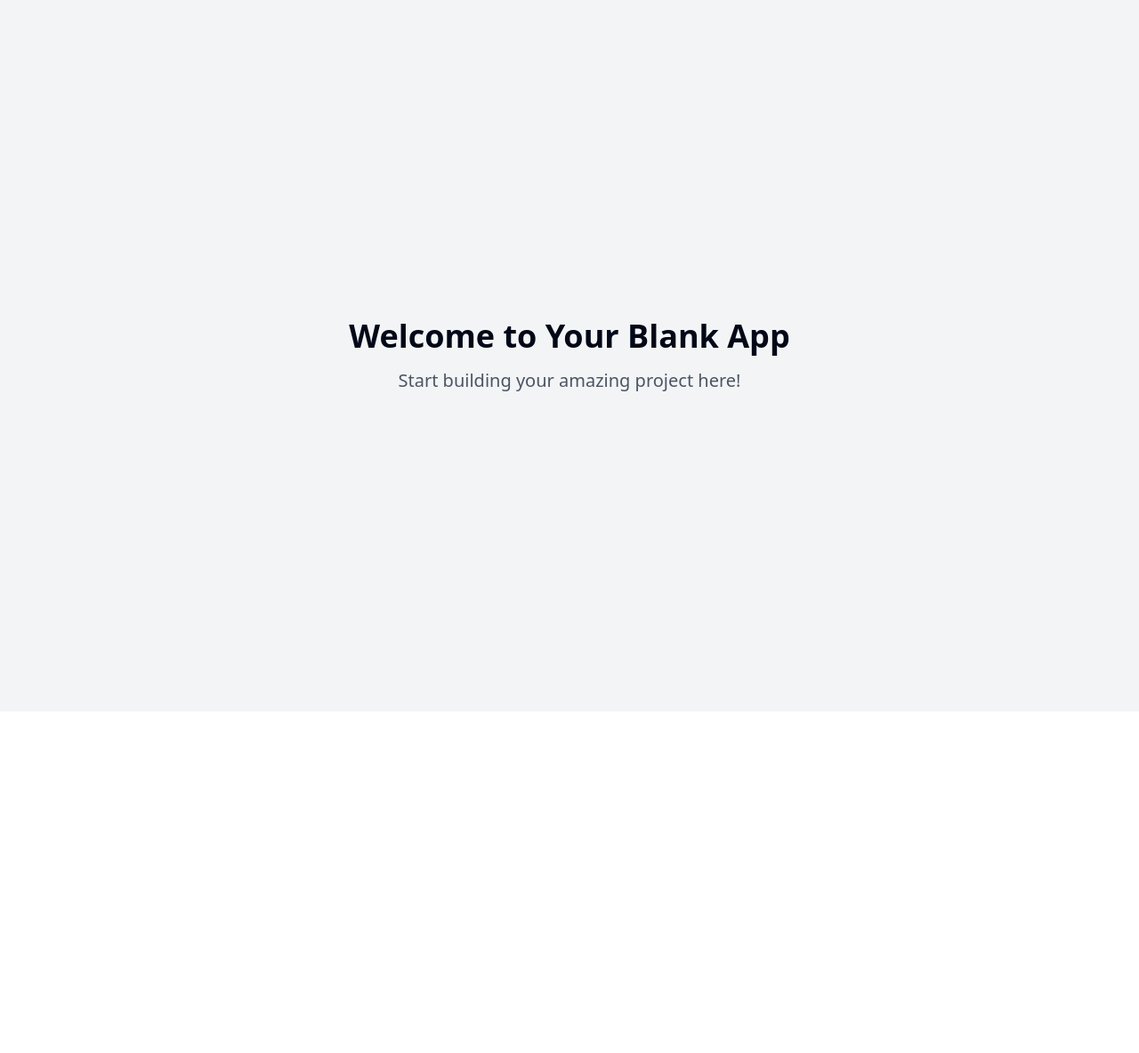
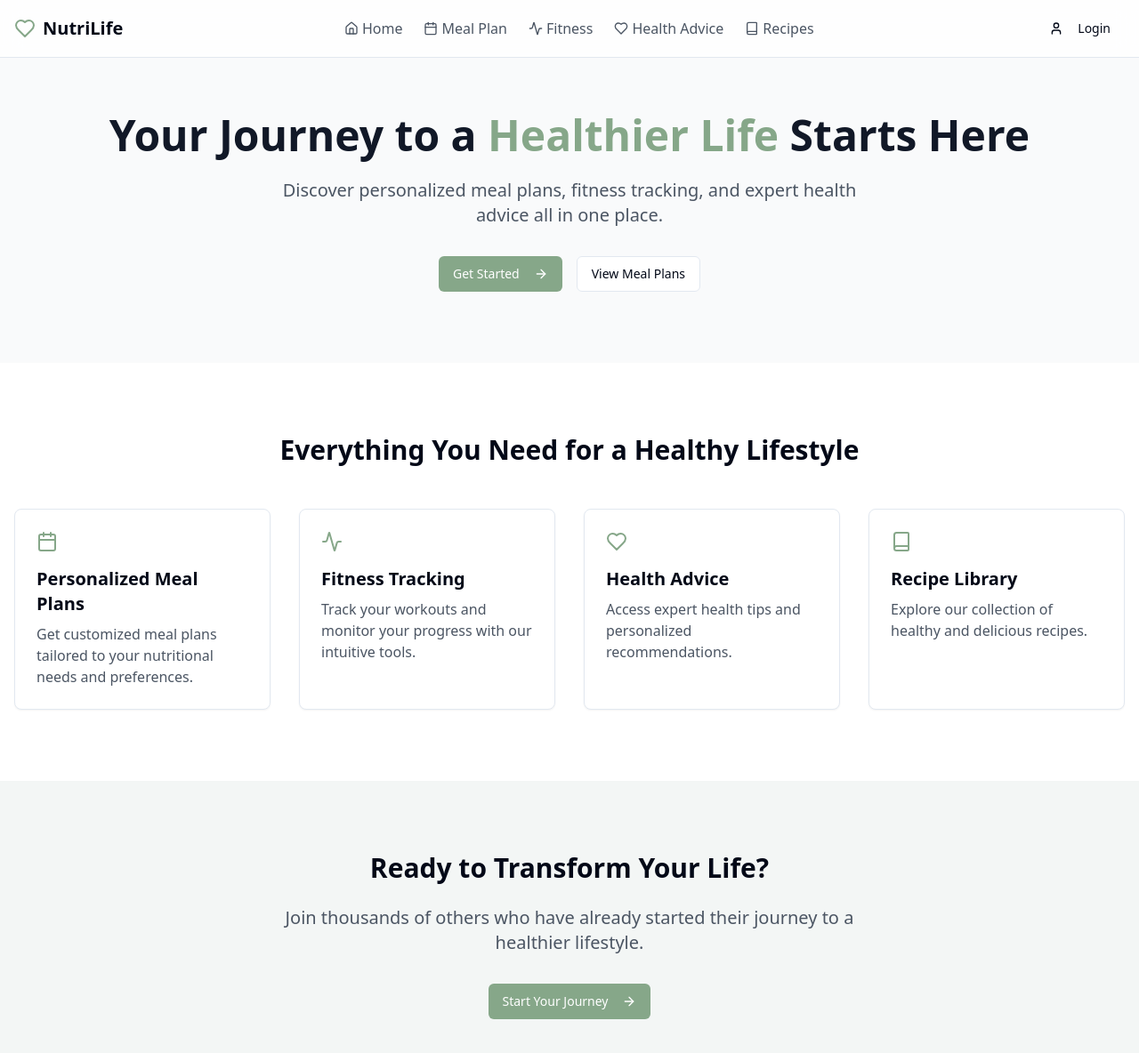
Before and after one commit to TJA23/nourish-navigate-nurture, a React (Vite) app: page / in a window 1280 px wide. Shown: the top 1184 px of the page at 89% size. Before the commit the page ends 800 px from the top, so only its background shows below. Built offline with nearby package versions, Linux system fonts and the light colour scheme.

Commit message:
Implement basic website structure
Implement homepage, login page, meal plan, fitness tracking, health advice, and recipe recommendation sections.

```diff
--- a/src/App.tsx
+++ b/src/App.tsx
@@ -1,3 +1,4 @@
+
 import { Toaster } from "@/components/ui/toaster";
 import { Toaster as Sonner } from "@/components/ui/sonner";
 import { TooltipProvider } from "@/components/ui/tooltip";
@@ -16,7 +17,11 @@ const App = () => (
       <BrowserRouter>
         <Routes>
           <Route path="/" element={<Index />} />
-          {/* ADD ALL CUSTOM ROUTES ABOVE THE CATCH-ALL "*" ROUTE */}
+          <Route path="/login" element={<NotFound />} />
+          <Route path="/meal-plan" element={<NotFound />} />
+          <Route path="/fitness" element={<NotFound />} />
+          <Route path="/health-advice" element={<NotFound />} />
+          <Route path="/recipes" element={<NotFound />} />
           <Route path="*" element={<NotFound />} />
         </Routes>
       </BrowserRouter>
--- /dev/null
+++ b/src/components/Navigation.tsx
@@ -0,0 +1,54 @@
+
+import React from "react";
+import { Link } from "react-router-dom";
+import { Button } from "@/components/ui/button";
+import { Home, User, Calendar, Activity, Heart, Book } from "lucide-react";
+
+const Navigation = () => {
+  return (
+    <nav className="fixed top-0 w-full bg-white/80 backdrop-blur-md z-50 border-b">
+      <div className="container mx-auto px-4">
+        <div className="flex items-center justify-between h-16">
+          <Link to="/" className="flex items-center space-x-2">
+            <Heart className="w-6 h-6 text-primary" />
+            <span className="font-semibold text-xl">NutriLife</span>
+          </Link>
+
+          <div className="hidden md:flex items-center space-x-6">
+            <Link to="/" className="flex items-center space-x-1 text-gray-600 hover:text-primary transition-colors">
+              <Home className="w-4 h-4" />
+              <span>Home</span>
+            </Link>
+            <Link to="/meal-plan" className="flex items-center space-x-1 text-gray-600 hover:text-primary transition-colors">
+              <Calendar className="w-4 h-4" />
+              <span>Meal Plan</span>
+            </Link>
+            <Link to="/fitness" className="flex items-center space-x-1 text-gray-600 hover:text-primary transition-colors">
+              <Activity className="w-4 h-4" />
+              <span>Fitness</span>
+            </Link>
+            <Link to="/health-advice" className="flex items-center space-x-1 text-gray-600 hover:text-primary transition-colors">
+              <Heart className="w-4 h-4" />
+              <span>Health Advice</span>
+            </Link>
+            <Link to="/recipes" className="flex items-center space-x-1 text-gray-600 hover:text-primary transition-colors">
+              <Book className="w-4 h-4" />
+              <span>Recipes</span>
+            </Link>
+          </div>
+
+          <div className="flex items-center space-x-4">
+            <Link to="/login">
+              <Button variant="ghost" className="flex items-center space-x-2">
+                <User className="w-4 h-4" />
+                <span>Login</span>
+              </Button>
+            </Link>
+          </div>
+        </div>
+      </div>
+    </nav>
+  );
+};
+
+export default Navigation;
--- a/src/pages/Index.tsx
+++ b/src/pages/Index.tsx
@@ -1,12 +1,98 @@
-// Update this page (the content is just a fallback if you fail to update the page)
+
+import React from "react";
+import { Link } from "react-router-dom";
+import { Button } from "@/components/ui/button";
+import Navigation from "@/components/Navigation";
+import { ArrowRight, Calendar, Activity, Heart, Book, CheckCircle } from "lucide-react";
 
 const Index = () => {
+  const features = [
+    {
+      icon: <Calendar className="w-6 h-6 text-primary" />,
+      title: "Personalized Meal Plans",
+      description: "Get customized meal plans tailored to your nutritional needs and preferences."
+    },
+    {
+      icon: <Activity className="w-6 h-6 text-primary" />,
+      title: "Fitness Tracking",
+      description: "Track your workouts and monitor your progress with our intuitive tools."
+    },
+    {
+      icon: <Heart className="w-6 h-6 text-primary" />,
+      title: "Health Advice",
+      description: "Access expert health tips and personalized recommendations."
+    },
+    {
+      icon: <Book className="w-6 h-6 text-primary" />,
+      title: "Recipe Library",
+      description: "Explore our collection of healthy and delicious recipes."
+    }
+  ];
+
   return (
-    <div className="min-h-screen flex items-center justify-center bg-gray-100">
-      <div className="text-center">
-        <h1 className="text-4xl font-bold mb-4">Welcome to Your Blank App</h1>
-        <p className="text-xl text-gray-600">Start building your amazing project here!</p>
-      </div>
+    <div className="min-h-screen bg-gray-50">
+      <Navigation />
+
+      {/* Hero Section */}
+      <section className="pt-32 pb-20 px-4">
+        <div className="container mx-auto text-center">
+          <h1 className="text-5xl font-bold text-gray-900 mb-6 animate-fadeIn">
+            Your Journey to a <span className="text-primary">Healthier Life</span> Starts Here
+          </h1>
+          <p className="text-xl text-gray-600 mb-8 max-w-2xl mx-auto animate-fadeIn" style={{ animationDelay: "0.2s" }}>
+            Discover personalized meal plans, fitness tracking, and expert health advice all in one place.
+          </p>
+          <div className="flex justify-center gap-4 animate-fadeIn" style={{ animationDelay: "0.4s" }}>
+            <Link to="/login">
+              <Button className="bg-primary hover:bg-primary/90 text-white">
+                Get Started
+                <ArrowRight className="ml-2 w-4 h-4" />
+              </Button>
+            </Link>
+            <Link to="/meal-plan">
+              <Button variant="outline">
+                View Meal Plans
+              </Button>
+            </Link>
+          </div>
+        </div>
+      </section>
+
+      {/* Features Section */}
+      <section className="py-20 bg-white">
+        <div className="container mx-auto px-4">
+          <h2 className="text-3xl font-bold text-center mb-12">Everything You Need for a Healthy Lifestyle</h2>
+          <div className="grid md:grid-cols-2 lg:grid-cols-4 gap-8">
+            {features.map((feature, index) => (
+              <div
+                key={index}
+                className="p-6 bg-white rounded-lg shadow-sm border hover:shadow-md transition-shadow animate-fadeIn"
+                style={{ animationDelay: `${0.2 * (index + 1)}s` }}
+              >
+                <div className="mb-4">{feature.icon}</div>
+                <h3 className="text-xl font-semibold mb-2">{feature.title}</h3>
+                <p className="text-gray-600">{feature.description}</p>
+              </div>
+            ))}
+          </div>
+        </div>
+      </section>
+
+      {/* CTA Section */}
+      <section className="py-20 bg-primary/5">
+        <div className="container mx-auto px-4 text-center">
+          <h2 className="text-3xl font-bold mb-6">Ready to Transform Your Life?</h2>
+          <p className="text-xl text-gray-600 mb-8 max-w-2xl mx-auto">
+            Join thousands of others who have already started their journey to a healthier lifestyle.
+          </p>
+          <Link to="/login">
+            <Button className="bg-primary hover:bg-primary/90 text-white">
+              Start Your Journey
+              <ArrowRight className="ml-2 w-4 h-4" />
+            </Button>
+          </Link>
+        </div>
+      </section>
     </div>
   );
 };
--- a/tailwind.config.ts
+++ b/tailwind.config.ts
@@ -1,3 +1,4 @@
+
 import type { Config } from "tailwindcss";
 
 export default {
@@ -12,85 +13,67 @@ export default {
   theme: {
     container: {
       center: true,
-			padding: '2rem',
+      padding: "2rem",
       screens: {
-				'2xl': '1400px'
-			}
+        "2xl": "1400px",
+      },
     },
     extend: {
       colors: {
-				border: 'hsl(var(--border))',
-				input: 'hsl(var(--input))',
-				ring: 'hsl(var(--ring))',
-				background: 'hsl(var(--background))',
-				foreground: 'hsl(var(--foreground))',
         primary: {
-					DEFAULT: 'hsl(var(--primary))',
-					foreground: 'hsl(var(--primary-foreground))'
+          DEFAULT: "#86A789",
+          foreground: "hsl(var(--primary-foreground))",
         },
         secondary: {
-					DEFAULT: 'hsl(var(--secondary))',
-					foreground: 'hsl(var(--secondary-foreground))'
+          DEFAULT: "#A7C5EB",
+          foreground: "hsl(var(--secondary-foreground))",
         },
+        accent: {
+          DEFAULT: "#FF8882",
+          foreground: "hsl(var(--accent-foreground))",
+        },
+        border: "hsl(var(--border))",
+        input: "hsl(var(--input))",
+        ring: "hsl(var(--ring))",
+        background: "hsl(var(--background))",
+        foreground: "hsl(var(--foreground))",
         destructive: {
-					DEFAULT: 'hsl(var(--destructive))',
-					foreground: 'hsl(var(--destructive-foreground))'
+          DEFAULT: "hsl(var(--destructive))",
+          foreground: "hsl(var(--destructive-foreground))",
         },
         muted: {
-					DEFAULT: 'hsl(var(--muted))',
-					foreground: 'hsl(var(--muted-foreground))'
-				},
-				accent: {
-					DEFAULT: 'hsl(var(--accent))',
-					foreground: 'hsl(var(--accent-foreground))'
+          DEFAULT: "hsl(var(--muted))",
+          foreground: "hsl(var(--muted-foreground))",
         },
         popover: {
-					DEFAULT: 'hsl(var(--popover))',
-					foreground: 'hsl(var(--popover-foreground))'
+          DEFAULT: "hsl(var(--popover))",
+          foreground: "hsl(var(--popover-foreground))",
         },
         card: {
-					DEFAULT: 'hsl(var(--card))',
-					foreground: 'hsl(var(--card-foreground))'
+          DEFAULT: "hsl(var(--card))",
+          foreground: "hsl(var(--card-foreground))",
         },
-				sidebar: {
-					DEFAULT: 'hsl(var(--sidebar-background))',
-					foreground: 'hsl(var(--sidebar-foreground))',
-					primary: 'hsl(var(--sidebar-primary))',
-					'primary-foreground': 'hsl(var(--sidebar-primary-foreground))',
-					accent: 'hsl(var(--sidebar-accent))',
-					'accent-foreground': 'hsl(var(--sidebar-accent-foreground))',
-					border: 'hsl(var(--sidebar-border))',
-					ring: 'hsl(var(--sidebar-ring))'
-				}
-			},
-			borderRadius: {
-				lg: 'var(--radius)',
-				md: 'calc(var(--radius) - 2px)',
-				sm: 'calc(var(--radius) - 4px)'
       },
       keyframes: {
-				'accordion-down': {
-					from: {
-						height: '0'
+        "accordion-down": {
+          from: { height: "0" },
+          to: { height: "var(--radix-accordion-content-height)" },
         },
-					to: {
-						height: 'var(--radix-accordion-content-height)'
-					}
+        "accordion-up": {
+          from: { height: "var(--radix-accordion-content-height)" },
+          to: { height: "0" },
         },
-				'accordion-up': {
-					from: {
-						height: 'var(--radix-accordion-content-height)'
+        fadeIn: {
+          "0%": { opacity: "0", transform: "translateY(10px)" },
+          "100%": { opacity: "1", transform: "translateY(0)" },
         },
-					to: {
-						height: '0'
-					}
-				}
       },
       animation: {
-				'accordion-down': 'accordion-down 0.2s ease-out',
-				'accordion-up': 'accordion-up 0.2s ease-out'
-			}
-		}
+        "accordion-down": "accordion-down 0.2s ease-out",
+        "accordion-up": "accordion-up 0.2s ease-out",
+        fadeIn: "fadeIn 0.5s ease-out forwards",
+      },
+    },
   },
   plugins: [require("tailwindcss-animate")],
 } satisfies Config;
```
Lines whose indentation alone changed are shown as unchanged.
